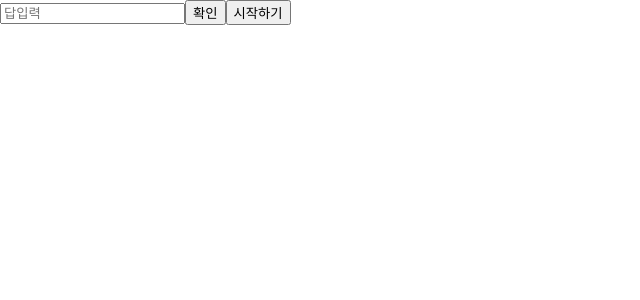
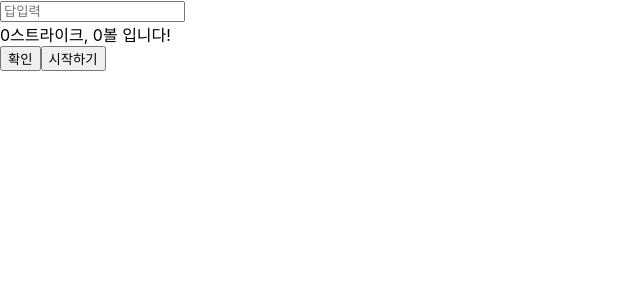
Before and after one commit to cyjin463/conexuslab, a React (Create React App) app in the folder conexuslab/: page / in a window 1280 px wide. Shown: the top 300 px of the page, without its empty margins (0-640 px from the left). Built offline with nearby package versions, Linux system fonts and the light colour scheme.

Commit message:
Feat : 볼 확인
볼 결과 확인

```diff
--- a/conexuslab/src/App.js
+++ b/conexuslab/src/App.js
@@ -4,6 +4,7 @@ const App = () => {
   const [num, setNum] = React.useState([]);
   const [checkNum, setCheckNum] = React.useState([]);
   const [strike, setStrike] = React.useState(0);
+  const [ball, setBall] = React.useState(0);
 
   // 난수 생성
   const Start = () => {
@@ -29,6 +30,7 @@ const App = () => {
     }
   };
 
+  //스트라이크 확인
   const StrikeCheck = () => {
     let strikecheck = 0;
     if (num[0] === checkNum[0]) {
@@ -41,11 +43,26 @@ const App = () => {
       strikecheck += 1;
     }
     setStrike(strikecheck);
+    BallCheck();
+  };
+
+  //볼 확인
+  const BallCheck = () => {
+    let ballcheck = 0;
+    num.map((x) => {
+      {
+        checkNum.includes(x) ? (ballcheck += 1) : (ballcheck += 0);
+      }
+    });
+    setBall(ballcheck);
   };
 
   return (
     <div>
       <input type='text' placeholder='답입력' maxLength={3} onChange={(e) => InputNum(e)}></input>
+      <div>
+        {strike}스트라이크, {`${ball}` - `${strike}`}볼 입니다!
+      </div>
       <button onClick={() => StrikeCheck()}>확인</button>
       <button onClick={() => Start()}>시작하기</button>
     </div>
```
